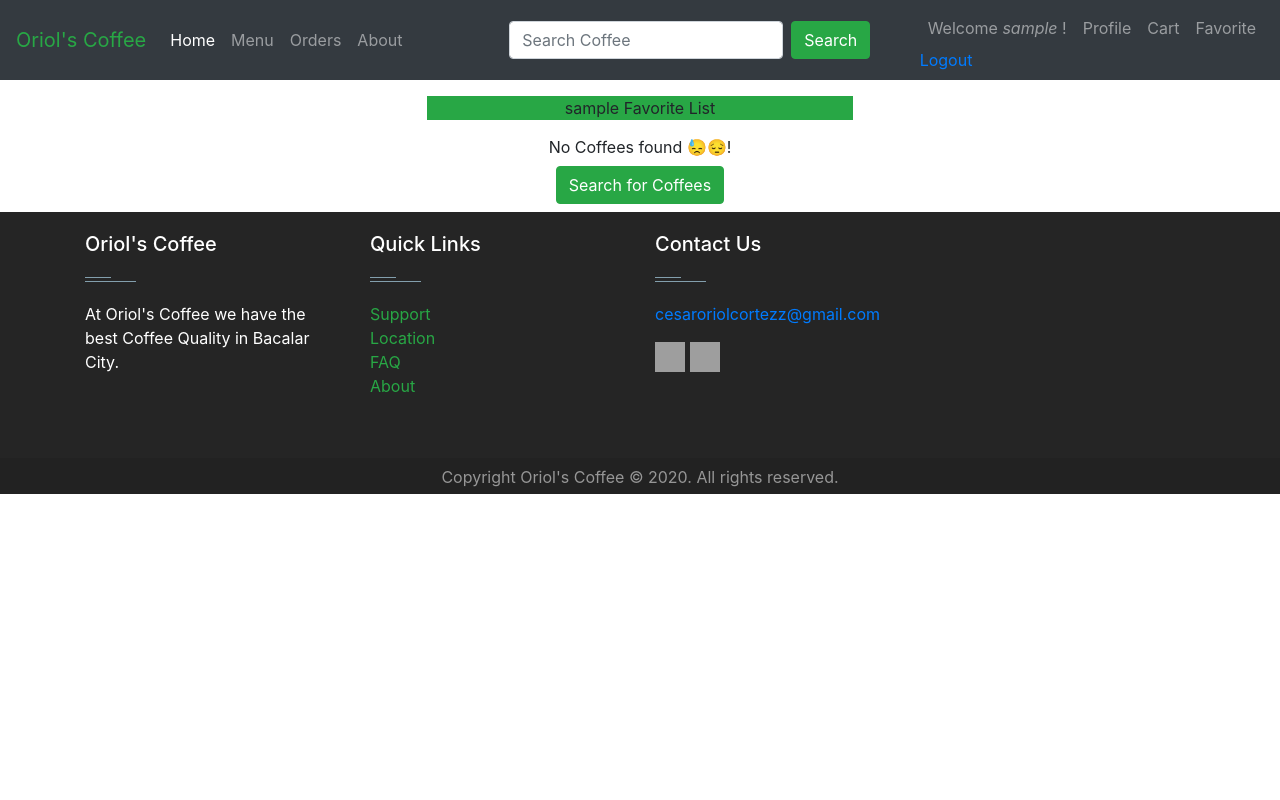
After one commit to Dev-OriolCC/CoffeeShop-WebApp, a PHP site: page /favorite.php in a window 1280 px wide. The commit adds this page. Run offline with PHP 8.4, Linux system fonts and the light colour scheme; the visitor is signed in with stand-in values (Sample User, id 1); grey boxes are pictures that could not be loaded.

Commit message:
Worked on Favorite & Cart page

```diff
--- a/components/header.php
+++ b/components/header.php
@@ -36,13 +36,13 @@
         </li>
         <?php   }   ?>
         <li class="nav-item">
-            <a class="nav-link" href="#">Profile</a>
+            <a class="nav-link" href="profile.php">Profile</a>
         </li>
         <li class="nav-item">
-            <a class="nav-link" href="#">Cart</a>
+            <a class="nav-link" href="cart.php">Cart</a>
         </li>
         <li class="nav-item">
-            <a class="nav-link" href="#">Favorite</a>
+            <a class="nav-link" href="favorite.php">Favorite</a>
         </li>
     </ul>
   </div>
--- /dev/null
+++ b/css/favorite.css
@@ -0,0 +1,6 @@
+html,
+body{
+    margin: 0;
+    padding: 0;
+    height: 100%;
+}
--- /dev/null
+++ b/css/profile.css
@@ -0,0 +1,6 @@
+html,
+body{
+    margin: 0;
+    padding: 0;
+    height: 100%;
+}
--- /dev/null
+++ b/favorite.php
@@ -0,0 +1,60 @@
+<?php
+    include_once 'include/bootstrapLinks.php';
+    include_once 'css/footerStyle.css';
+    // Session
+    session_start();
+    include_once 'sessionUser.php';
+
+    if ($idUser == null) {
+        header('location: login_register.php');
+    }
+?>
+<!DOCTYPE html>
+<html lang="en">
+<head>
+    <meta charset="UTF-8">
+    <meta name="viewport" content="width=device-width, initial-scale=1.0">
+    <title>Favorite</title>
+    <link rel="stylesheet" href="css/favorite.css">
+</head>
+<body>
+
+<?php include_once "components/header.php";
+    ?>
+        <!-- TABLE WITH CLIENT'S COFFEE -->
+        <div class="table-responsive-sm table-responsivew-md mt-3" align="center">
+        <div class="bg-success col-7 col-sm-4" align="center">
+            <p><?php echo $userName; ?> Favorite List</p>
+        </div>
+        <table>
+            <?php
+                $userFavorite = 0;
+                if ($userFavorite >0) {
+            ?>
+                <tr>
+                    <div class="row">
+                        <td class="bg-dark px-3"><img src="img/latte.png" width="60" height="60"></td>
+                        <td class="bg-dark text-white px-5">Latte</td>
+                        <td class="bg-dark text-white px-5"><button style="border-radius: 5px;" class="btn-danger">Delete</button></td>
+                        <td class="bg-dark text-white px-5"><button style="border-radius: 5px;" class="btn-danger">Add Cart</button></td>
+                        <td class="bg-dark text-white px-5"><button style="border-radius: 5px;" class="btn-danger">View</button></td>
+                    </div>
+                </tr>
+            <?php } else{
+                echo "<tr><td>No Coffees found 😓😔!</td></tr>";
+            }
+            ?>
+        </table>
+    </div><!-- END OF CLIENT CART -->
+    <div align="center" class="mt-2 mb-2"> <!-- SECTION FOR BUTTONS-- STORE VARIABLE FROM SQL TEST-->
+        <?php
+            if ($userFavorite == 0) {
+        ?>
+            <button class="btn btn-success" onclick="location.href='menu.php'">Search for Coffees</button>
+        <?php
+            }
+        ?>
+    </div>
+</body>
+<?php include_once 'components/footer.php'; ?>
+</html>
```
Also changed, not shown: cart.php (added, +64 -0 lines), css/cart.css (added, +10 -0 lines), menu.php (+5 -5 lines), profile.php (added, +27 -0 lines).
